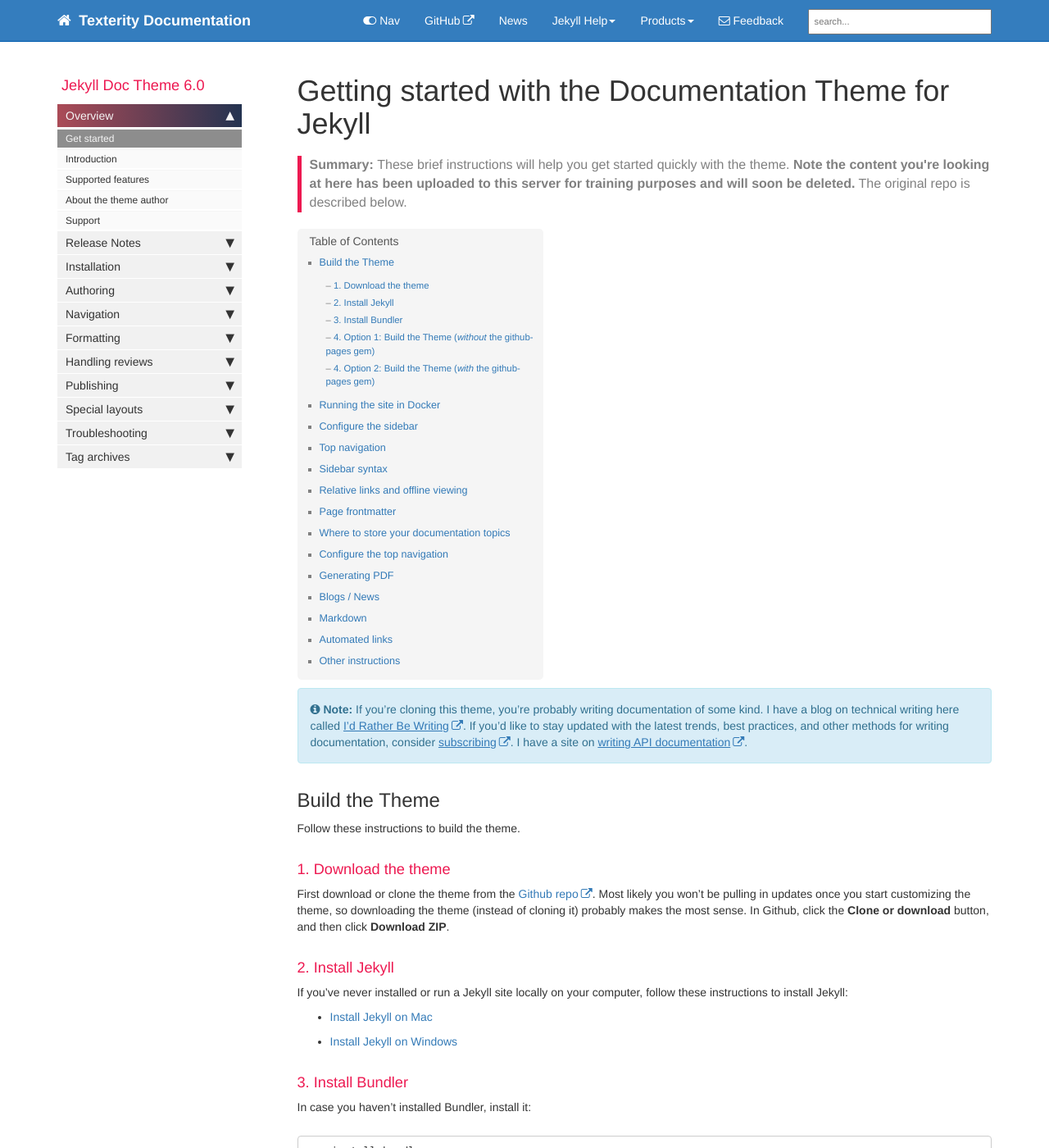
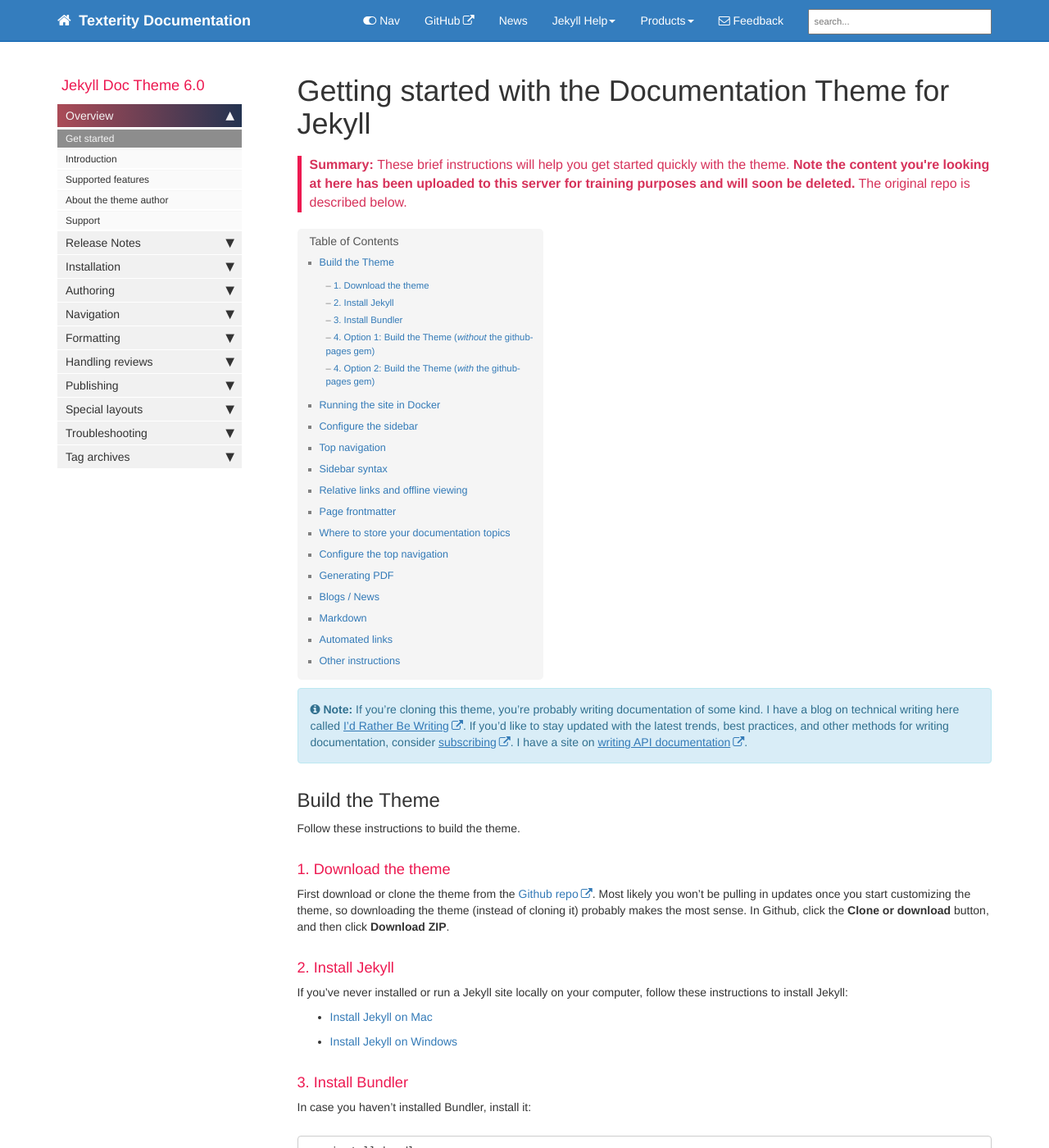
Before and after one commit to Texterity/January, a Jekyll site: the page built from docs/index.md, in a window 1280 px wide and 1400 px high. Shown: the whole window at 82% size. Built offline with Jekyll 4.4.1, drawn with Linux system fonts in a browser that asks for light colours; nearby versions of some CDN libraries; comment, search, counter and statistics services are not loaded.

Commit message:
change .summary css to #d6325a

```diff
--- a/docs/css/theme-blue.css
+++ b/docs/css/theme-blue.css
@@ -1,5 +1,5 @@
 .summary {
-    color: #808080;
+    color: #d6325a;
     border-left: 5px solid #ED1951;
     font-size:16px;
 }
```
